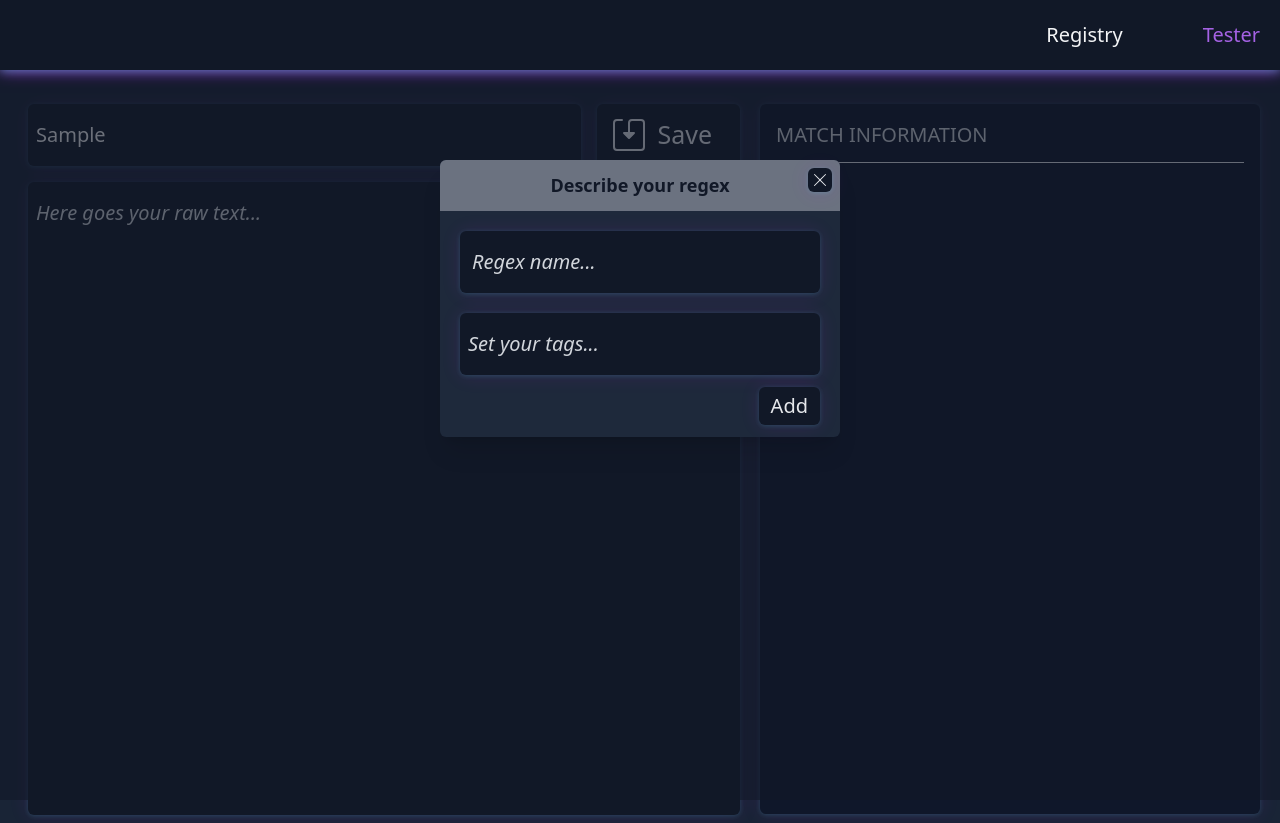
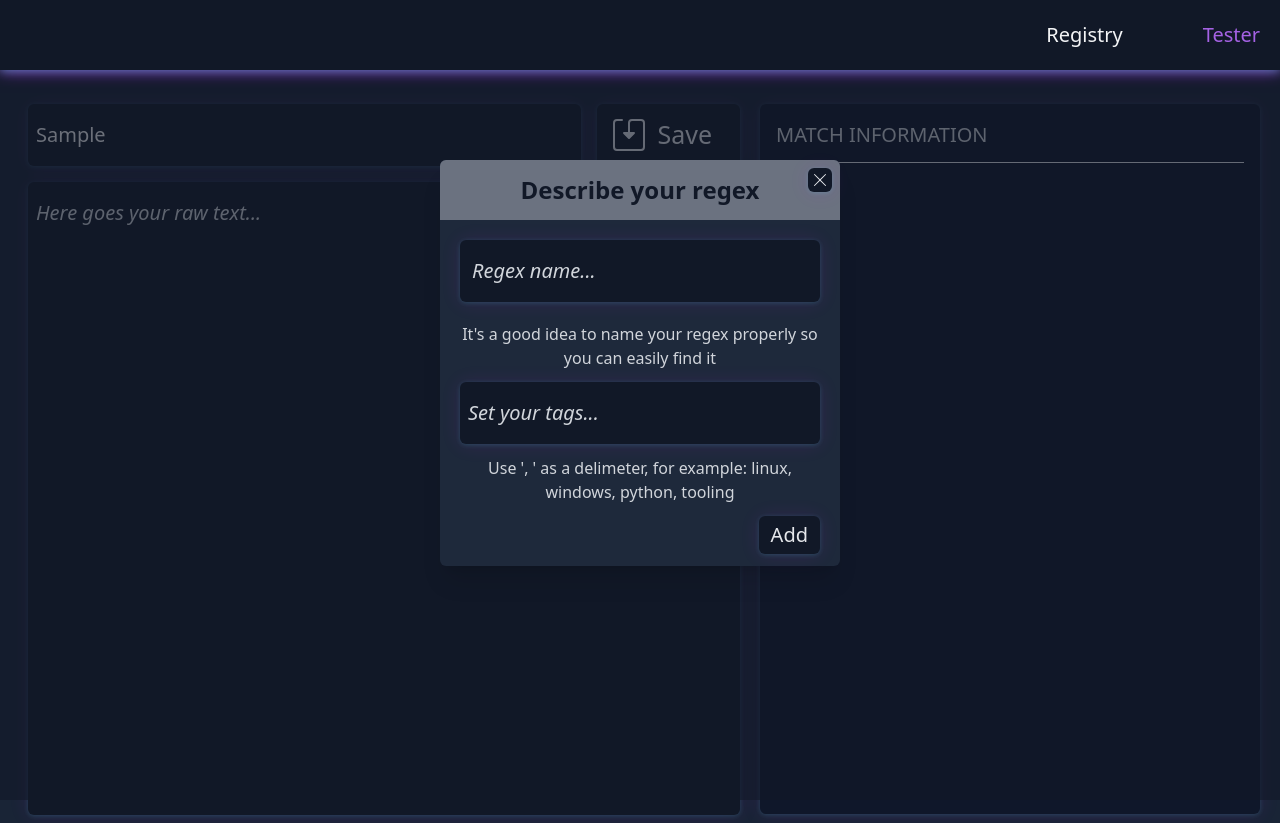
Before and after one commit to 5ud03r5/offline-regex, a Vue app in the folder frontend/: page / in a window 1280 px wide. Both pictures are taken after typing "Sample" into the empty fields and a click on the button "Save". Built offline with nearby package versions, Linux system fonts and the light colour scheme.

Commit message:
added tags filtering

```diff
--- a/frontend/src/components/ModalForm.vue
+++ b/frontend/src/components/ModalForm.vue
@@ -2,20 +2,29 @@
 
 
 <template>
-    <div class="absolute bg-gray-900/60 z-[500] w-full h-full top-0">
-        <div class="fixed  rounded-md shadow-xl bg-slate-800 w-[400px] h-max inset-x-1/2 translate-x-[-50%] top-40">
+    <div>
+        <div @click="$emit('hideModal')" class="absolute bg-gray-900/60 z-[500] w-full h-full top-0">
+        </div>
+        <div
+            class="fixed  z-[1000] rounded-md shadow-xl bg-slate-800 w-[400px] h-max inset-x-1/2 translate-x-[-50%] top-40">
             <UniversalButton @click="$emit('hideModal')" class="absolute right-0 p-1 ml-auto ">
                 <IconsClose />
             </UniversalButton>
             <div class="w-full py-3 text-center bg-gray-500 rounded-t-md">
-                <label class="text-[18px] text-gray-900 font-semibold ">Describe your regex</label>
+                <label class="text-[24px] text-gray-900 font-semibold ">Describe your regex</label>
 
             </div>
             <form class="flex flex-col p-3 space-y-3" @submit.prevent="submitForm">
                 <UniversalInput @update:value="newValue => name = newValue" placeholder="Regex name..."
                     class="py-2 px-3 text-[16px]"></UniversalInput>
+                <label class="text-center text-gray-300">It's a good idea to name your regex properly so you can easily find
+                    it</label>
                 <UniversalInput :placeholder="'Set your tags...'" @update:value="newValue => tags = newValue" />
+                <label class="text-center text-gray-300">Use ', ' as a delimeter, for example: linux, windows,
+                    python, tooling</label>
+
                 <UniversalButton class="px-3 py-1 ml-auto">Add</UniversalButton>
+
             </form>
         </div>
     </div>
--- a/frontend/src/components/pages/RegexRegistry.vue
+++ b/frontend/src/components/pages/RegexRegistry.vue
@@ -5,7 +5,7 @@
             </UniversalInput>
         </div>
         <div v-if="tags" class="flex flex-wrap justify-center">
-            <UniversalTag v-for="tag in tags" :key="tag.id" :tag="tag.name"></UniversalTag>
+            <UniversalTag v-for="tag in tags" :key="tag.id" :tag="tag.name" @click="setFilter(tag)"></UniversalTag>
         </div>
         <div class="flex flex-wrap justify-center mt-10">
 
@@ -22,8 +22,14 @@ import UniversalInput from '../UI/UniversalInput.vue';
 import UniversalTag from '../UI/UniversalTag.vue';
 const data = ref(null)
 const tags = ref(null)
-const getData = async () => {
-    const response = await fetch(import.meta.env.VITE_API + 'regex/')
+const regexApi = ref('regex/')
+const filter = ref([])
+const getData = async (filter) => {
+    console.log(filter.value)
+    if (filter.value.length > 0) {
+        regexApi.value = 'regex/?tags=' + filter.value.map(tag => { return tag.id })
+    }
+    const response = await fetch(import.meta.env.VITE_API + regexApi.value)
     if (!response.ok) {
         throw Error('Cannot pull repository from API')
     }
@@ -35,8 +41,11 @@ const getTags = async () => {
         throw Error('Cannot pull tags from API')
     }
     tags.value = await response.json()
+}
+const setFilter = (item) => {
+    filter.value.push(item)
+}
 
-}
-watchEffect(getData)
+watchEffect(() => getData(filter))
 watchEffect(getTags)
 </script>
```
Also changed, not shown: 2 other files (tests, documents, lock files or other folders).
